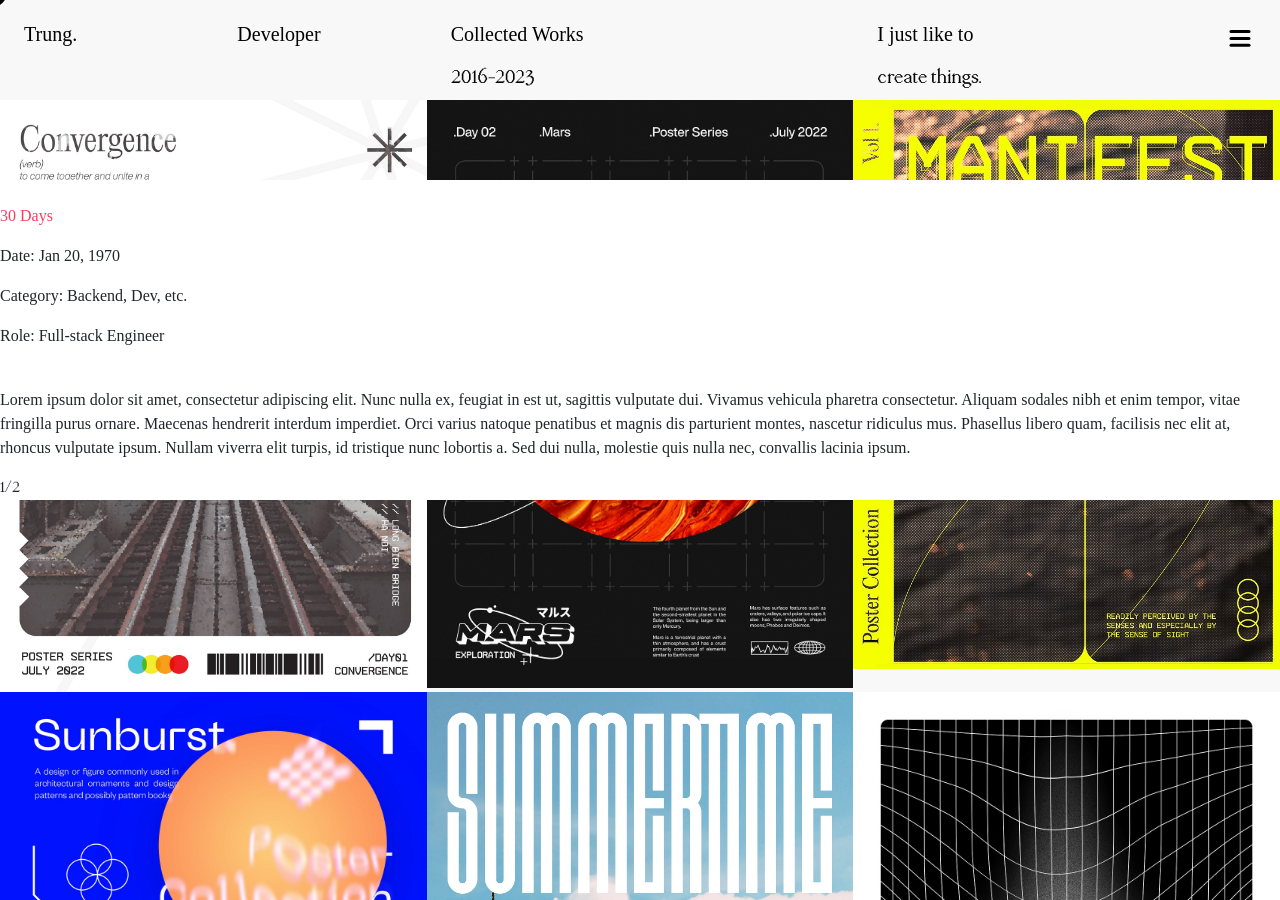
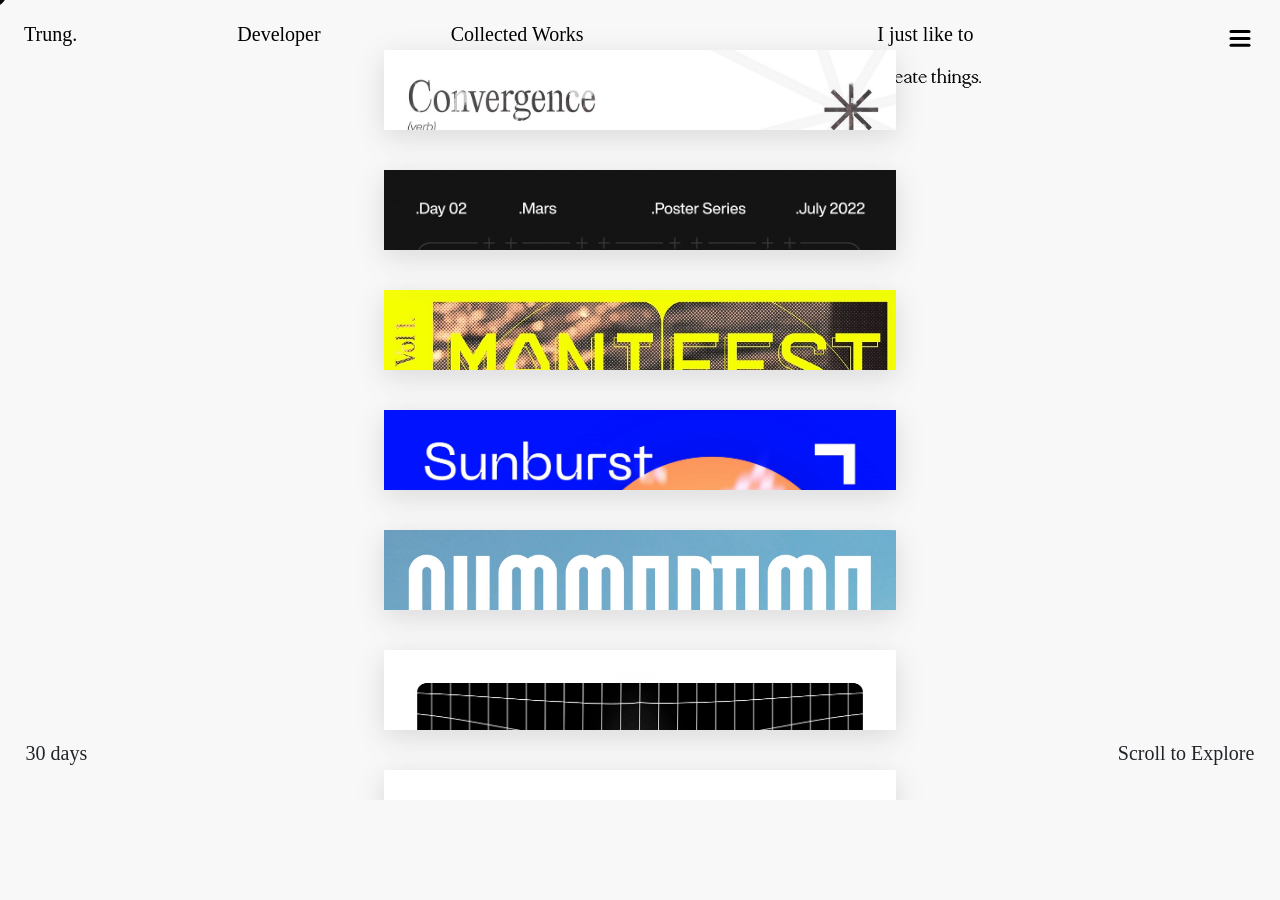
Before and after one commit to ta-ke-sh1/hpblogclient, a React (Create React App) app: page / in a window 1280 px wide. Both pictures are taken after a click on the element 33 px from the left and 400 px from the top of the page. After the commit the page ends 800 px from the top, so only its background shows below. Built offline with nearby package versions, Linux system fonts and the light colour scheme; a web font is replaced by a local one.

Commit message:
text suffling effect fpr blog details

```diff
--- a/src/styles/blog.scss
+++ b/src/styles/blog.scss
@@ -14,15 +14,54 @@
 	}
 }
 
-.blog-img {
-	width: 100%;
-	height: auto;
+.blog-text{
+	position: fixed;
+	left: 2%;
+	bottom: 2%;
+	user-select: none;
+	font-size: 1.25rem;
 }
 
-.blog-details-content {
-	position: absolute;
-	z-index: 1000;
-	background-color: white;
-	top: 10%;
-	left: 0;
+.navigation-guide{
+	position: fixed;
+	right: 2%;
+	bottom: 2%;
+	user-select: none;
+	font-size: 1.25rem;
 }
+
+.blog-details-wrapper{
+	position: relative;
+	height: 100vh;
+	width: 100vw;
+	overflow: scroll;
+
+	&::-webkit-scrollbar {
+		display: none;
+	 }
+
+	.blog-details-content {
+		position: absolute;
+		top: 50%;
+		left: 50%;
+		transform: translate(-50%, -35%);
+		height: 1000px;
+
+		.track{
+			height: 500px;
+			height: fit-content;
+
+			.blog-img {
+				user-select: none;
+				width: 40vw;
+				height: 10vh;
+				margin-bottom: 5vh;
+				box-shadow: rgba(100, 100, 111, 0.2) 0px 7px 29px 0px;
+
+				background-position: top center;
+				background-repeat: no-repeat; /* Do not repeat the image */
+  				background-size: cover;
+			}
+		}
+	}
+}
--- a/src/styles/cursor.scss
+++ b/src/styles/cursor.scss
@@ -1,8 +1,8 @@
 .circle {
 	width: 4px;
 	height: 4px;
-	border-radius: 60%;
-	background-color: white;
+	border-radius: 50%;
+	background-color: black;
 	position: fixed;
 	z-index: 10000;
 	pointer-events: none;
@@ -12,8 +12,7 @@
 	position: fixed;
 	z-index: 100000;
 	pointer-events: none;
-	font-size: 3rem;
-	color: white;
+	color: black;
 	opacity: 0;
 }
 
@@ -21,9 +20,12 @@
 	width: 50px;
 	height: 50px;
 	border-radius: 50%;
-	background-color: black;
+	background-color: white;
 	transition-timing-function: ease-out;
+	mix-blend-mode: difference;
 	position: fixed;
+	left: -50px;
+	top: -50px;
 	z-index: 100;
 	pointer-events: none;
 }
--- a/src/styles/navigation.scss
+++ b/src/styles/navigation.scss
@@ -1,5 +1,4 @@
 .custom-nav {
-	background-color: #f8f8f8;
 	position: fixed;
 	top: 0;
 	width: 100%;
@@ -66,7 +65,6 @@
 	width: 100vw;
 	height: 100vh;
 	position: absolute;
-	background-color: #f8f8f8;
 	right: 0;
 	z-index: -10;
 
--- a/src/views/blog/details.js
+++ b/src/views/blog/details.js
@@ -1,7 +1,8 @@
-import React, { useLayoutEffect, useState } from "react";
+import React, { useLayoutEffect, useState, useRef } from "react";
 import { motion as m } from "framer-motion";
 import { Grid } from "@mui/material";
 import { convertDateToDisplayFormat } from "../../utils/utils";
+import { gsap } from "gsap";
 
 const data = {
     id: "B0TLpP15YCeGxsEeshh2",
@@ -14,27 +15,88 @@ const data = {
     location: "Ha Noi",
 };
 
-const numbers = [1, 2, 3, 4, 5, 6, 7, 8, 9, 10, 11, 12, 13, 14, 15, 16, 17, 18, 19, 20, 21, 22, 23, 24, 25, 26, 27, 28, 29, 30];
+const letters = "ABCDEFGHIJKLMNOPQRSTUVWXYZ";
+
+const numbers = [
+    1, 2, 3, 4, 5, 6, 7, 8, 9, 10, 11, 12, 13, 14, 15, 16, 17, 18, 19, 20, 21,
+    22, 23, 24, 25, 26, 27, 28, 29, 30,
+];
+
+const titles = [
+    "day 1",
+    "day 2",
+    "day 3",
+    "day 4",
+    "day 5",
+    "day 6",
+    "day 7",
+    "day 8",
+    "day 9",
+    "day 10",
+    "day 11",
+    "day 12",
+    "day 13",
+    "day 14",
+    "day 15",
+    "day 16",
+    "day 17",
+    "day 18",
+    "day 19",
+    "day 20",
+    "day 21",
+    "day 22",
+    "day 23",
+    "day 24",
+    "day 25",
+    "day 26",
+    "day 27",
+    "day 28",
+    "day 29",
+    "day 30",
+];
 
 export default function BlogDetails({ props }) {
+    const posterTrackContainer = useRef(null);
+    const blogTitle = useRef(null);
 
-    const [content, setContent] = useState(null);
+    useLayoutEffect(() => {});
 
-    useLayoutEffect(() => {
-        initGrid();
-        // eslint-disable-next-line react-hooks/exhaustive-deps
-    }, []);
+    let interval = null;
 
-    const initGrid = () => {
-        let col_num = 3;
-        setContent(numbers.map((i) => {
-            return <Grid item xs={12 / col_num}><img
-                alt='flower'
-                className="blog-img"
-                src={process.env.PUBLIC_URL + "/projects/30_days/day " + i + ".jpg"}
-            /></Grid>
-        }))
-    }
+    const onTrackLeave = () => {
+        textShuffle(blogTitle.current, "30 days", interval);
+    };
+
+    const imageOnMouseOver = (index) => {
+        textShuffle(blogTitle.current, titles[index], interval);
+    };
+
+    const textShuffle = (sourceElement, content, interval) => {
+        let iteration = 0;
+        const letters = "ABCDEFGHIJKLMNOPQRSTUVWXYZ";
+        clearInterval(interval);
+
+        interval = setInterval(() => {
+            sourceElement.innerText = content
+                .split("")
+                .map((letter, i) => {
+                    if (i < iteration) {
+                        return content[i].toLowerCase();
+                    }
+
+                    return letters[
+                        Math.floor(Math.random() * 26)
+                    ].toLowerCase();
+                })
+                .join("");
+
+            if (iteration >= content.length) {
+                clearInterval(interval);
+            }
+
+            iteration += 1 / 2;
+        }, 30);
+    };
 
     return (
         <m.div
@@ -46,21 +108,42 @@ export default function BlogDetails({ props }) {
                 duration: 0.75,
                 ease: "easeOut",
             }}>
-            <Grid container className="blog-container">
-                {content}
-            </Grid>
-            <div className="blog-details-content">
-                <div className="center-positioned">
-                    <br />
-                    <p className="primary-color s-175rem med">{data.title}</p>
-                    <p className="s-175rem med">Date: {convertDateToDisplayFormat(data.date)}</p>
-                    <p className="s-175rem med">Category: Backend, Dev, etc.</p>
-                    <p className="s-175rem med">Role: Full-stack Engineer</p>
-                    <br />
-                    <p className="s-175rem med">{data.content}</p>
+            <div className="blog-details-wrapper">
+                <div className="blog-text med">
+                    <p id="blog-title" ref={blogTitle}>
+                        30 days
+                    </p>
                 </div>
-                <div className="item-count">
-                    1/2
+                <div className="blog-details-content">
+                    <div
+                        id="30-days-track"
+                        className="track"
+                        ref={posterTrackContainer}
+                        onMouseLeave={() => onTrackLeave()}>
+                        {numbers.map((i, index) => {
+                            return (
+                                <div
+                                    onMouseOver={() => imageOnMouseOver(index)}
+                                    className="poster-image"
+                                    key={"poster-" + index}>
+                                    <div
+                                        alt="flower"
+                                        className="blog-img"
+                                        style={{
+                                            backgroundImage:
+                                                `url("${process.env.PUBLIC_URL}` +
+                                                "/projects/30_days/day " +
+                                                i +
+                                                `.jpg")`,
+                                        }}
+                                    />
+                                </div>
+                            );
+                        })}
+                    </div>
+                </div>
+                <div className="navigation-guide med">
+                    <p>Scroll to Explore</p>
                 </div>
             </div>
         </m.div>
```
Also changed, not shown: src/components/cursor/cursor.js (+88 -76 lines), src/layouts/memories.js (+154 -65 lines).
